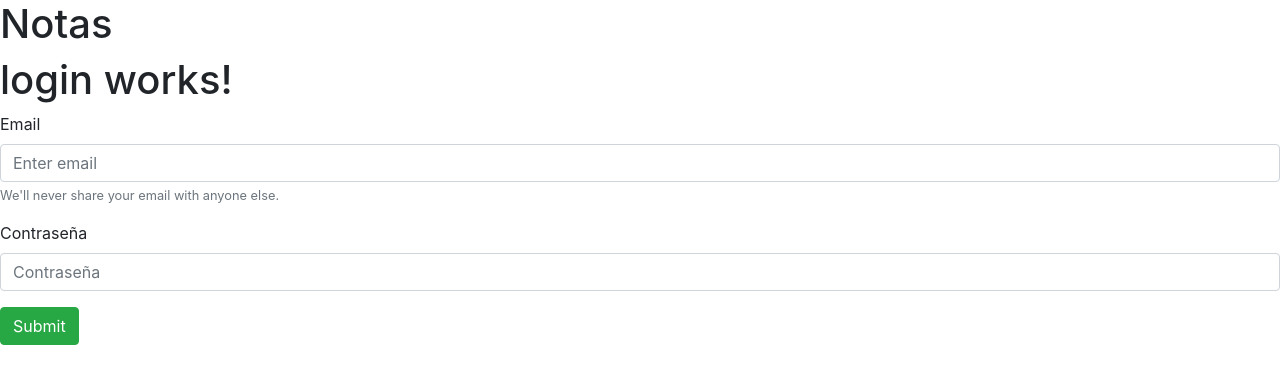
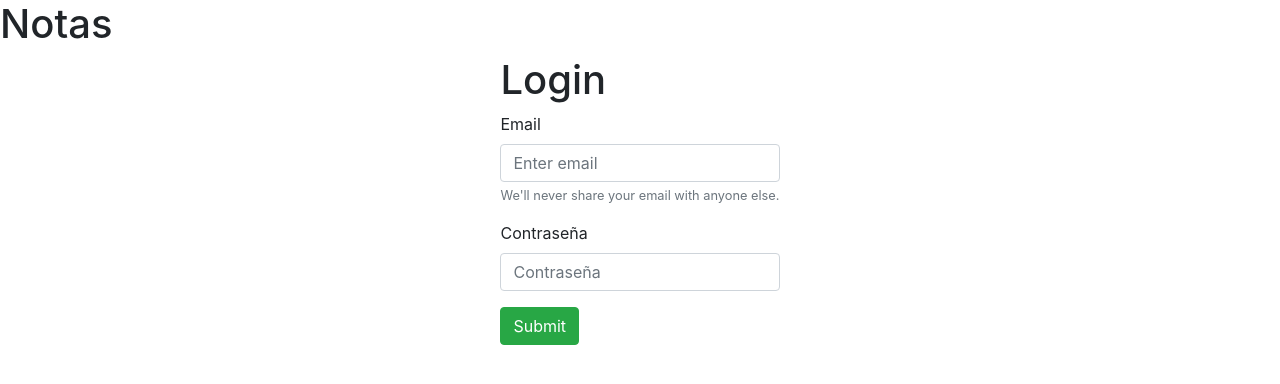
Before and after one commit to ArturoString/TFG, an Angular app: page / in a window 1280 px wide. Shown: the top 384 px of the page. Built offline with nearby package versions, Linux system fonts and the light colour scheme.

Commit message:
footer creado

```diff
--- a/src/app/app.component.html
+++ b/src/app/app.component.html
@@ -1,2 +1,7 @@
 <h1>{{title}}</h1>
-<app-login></app-login>
+
+<div class="row justify-content-md-center">
+  <div class="col-md-auto">
+    <app-login></app-login>
+  </div>
+</div>
--- a/src/app/app.module.ts
+++ b/src/app/app.module.ts
@@ -4,12 +4,14 @@ import { BrowserModule } from '@angular/platform-browser';
 import { AppComponent } from './app.component';
 import { LoginComponent } from './login/login.component';
 import {Routes} from '@angular/router';
+import { FooterComponent } from './footer/footer.component';
 
 
 @NgModule({
   declarations: [
     AppComponent,
-    LoginComponent
+    LoginComponent,
+    FooterComponent
   ],
   imports: [
     BrowserModule
--- /dev/null
+++ b/src/app/footer/footer.component.html
@@ -0,0 +1 @@
+<p>footer works!</p>
--- /dev/null
+++ b/src/app/footer/footer.component.ts
@@ -0,0 +1,15 @@
+import { Component, OnInit } from '@angular/core';
+
+@Component({
+  selector: 'app-footer',
+  templateUrl: './footer.component.html',
+  styleUrls: ['./footer.component.css']
+})
+export class FooterComponent implements OnInit {
+
+  constructor() { }
+
+  ngOnInit(): void {
+  }
+
+}
--- a/src/app/login/login.component.html
+++ b/src/app/login/login.component.html
@@ -1,4 +1,4 @@
-<h1>login works!</h1>
+<h1>Login</h1>
 <div>
   <form>
     <div class="form-group">
```
Also changed, not shown: src/app/footer/footer.component.css (added), 1 other file (tests, documents, lock files or other folders).
